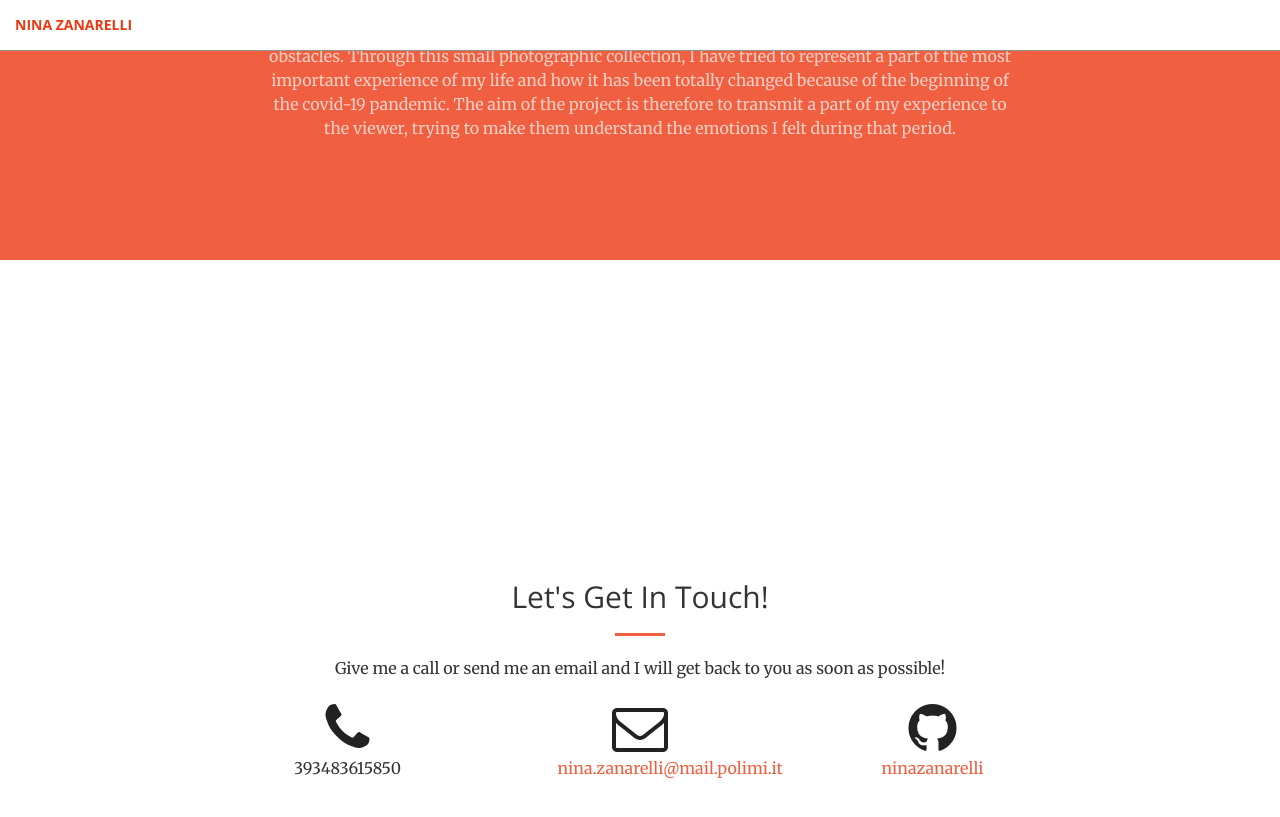
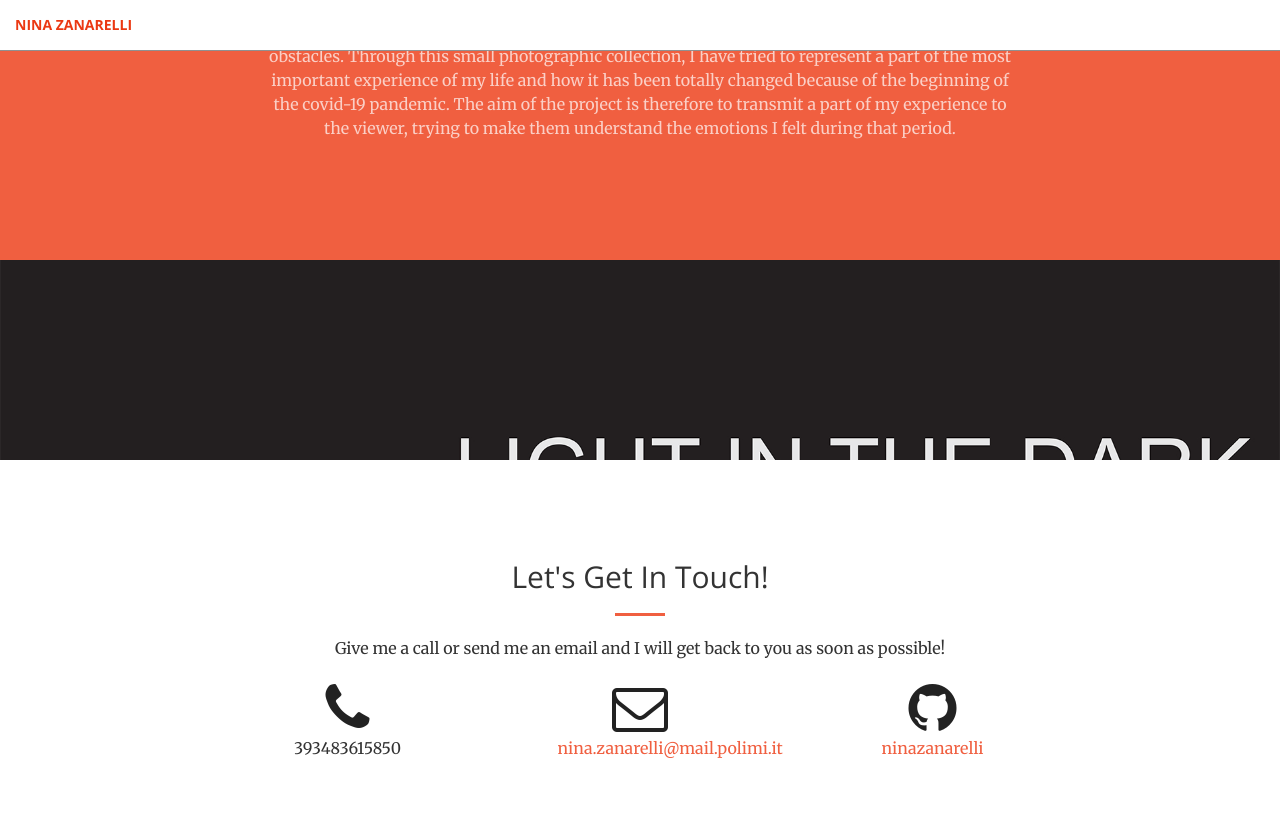
Before and after one commit to ninazanarelli/ninazanarelli.github.io, a Jekyll site: the page built from gallerysix.html, in a window 1280 px wide and 900 px high, scrolled down 1080 px. Shown: the top 817 px of the window. Built offline with Jekyll 4.4.1, drawn with Linux system fonts in a browser that asks for light colours.

Commit message:
provasix

```diff
--- a/_includes/projectsix.html
+++ b/_includes/projectsix.html
@@ -1,5 +1,4 @@
 <article class="articlesix">
     <section class="projectsix">
-        <img href="../img/header.jpg">
     </section>
 </article>
--- a/_sass/_base.scss
+++ b/_sass/_base.scss
@@ -693,3 +693,14 @@ img::-moz-selection {
 body {
     -webkit-tap-highlight-color: $theme-dark;
 }
+
+//projectsix
+
+.projectsix {
+    position: relative;
+    width: 100%;
+    min-height: auto;
+    @include background-cover;
+    background-position: center;
+    background-image: url('../img/photography/image1.jpg');
+}
```
Also changed, not shown: img/photography/image1.jpg (added).
